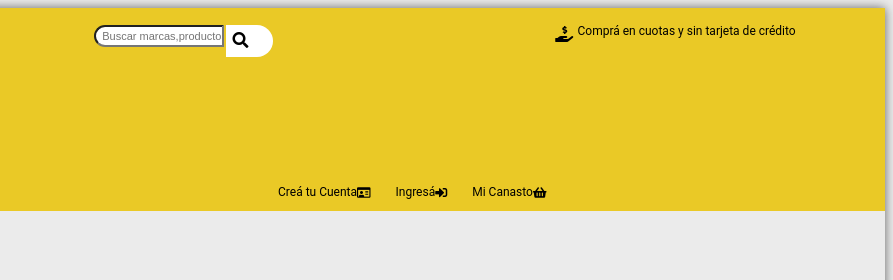
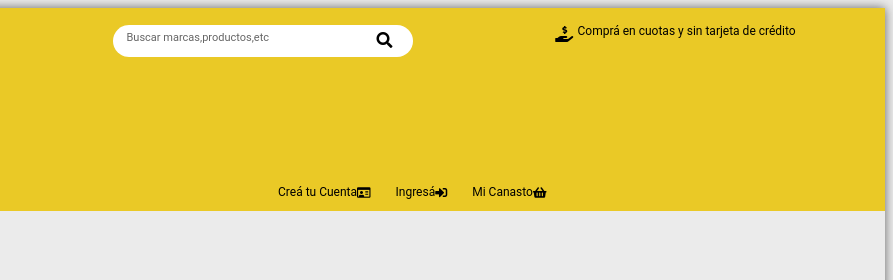
Before and after one commit to TimaGracia/MercadoLiebreDH, a website: page src/views/register.html in a window 1280 px wide. Shown: the top 280 px of the page, 387-1280 px from the left. Drawn offline with Linux system fonts and the light colour scheme.

Commit message:
Update register.html

```diff
--- a/src/views/register.html
+++ b/src/views/register.html
@@ -25,9 +25,7 @@ rel="stylesheet" />
                     </a>
                 </div>
                 <div class="a2">
-                    <form>
-                        <input type="text" class="a21" placeholder="Buscar marcas,productos,etc">
-                    </form>
+                    <nav class="a21">Buscar marcas,productos,etc</nav>
                     <div class="a22">
                         <i class="fas fa-search"></i>
                     </div>
```
